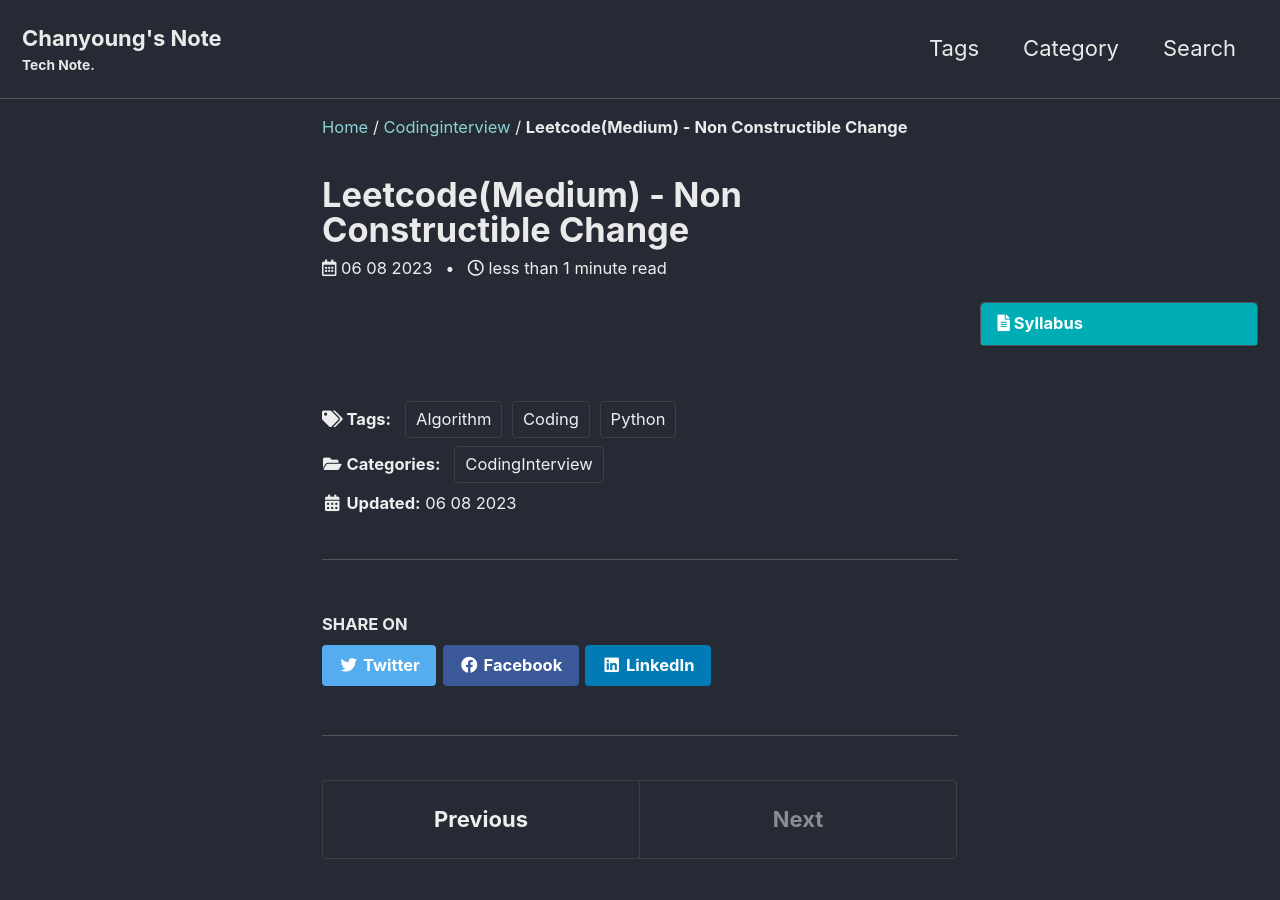
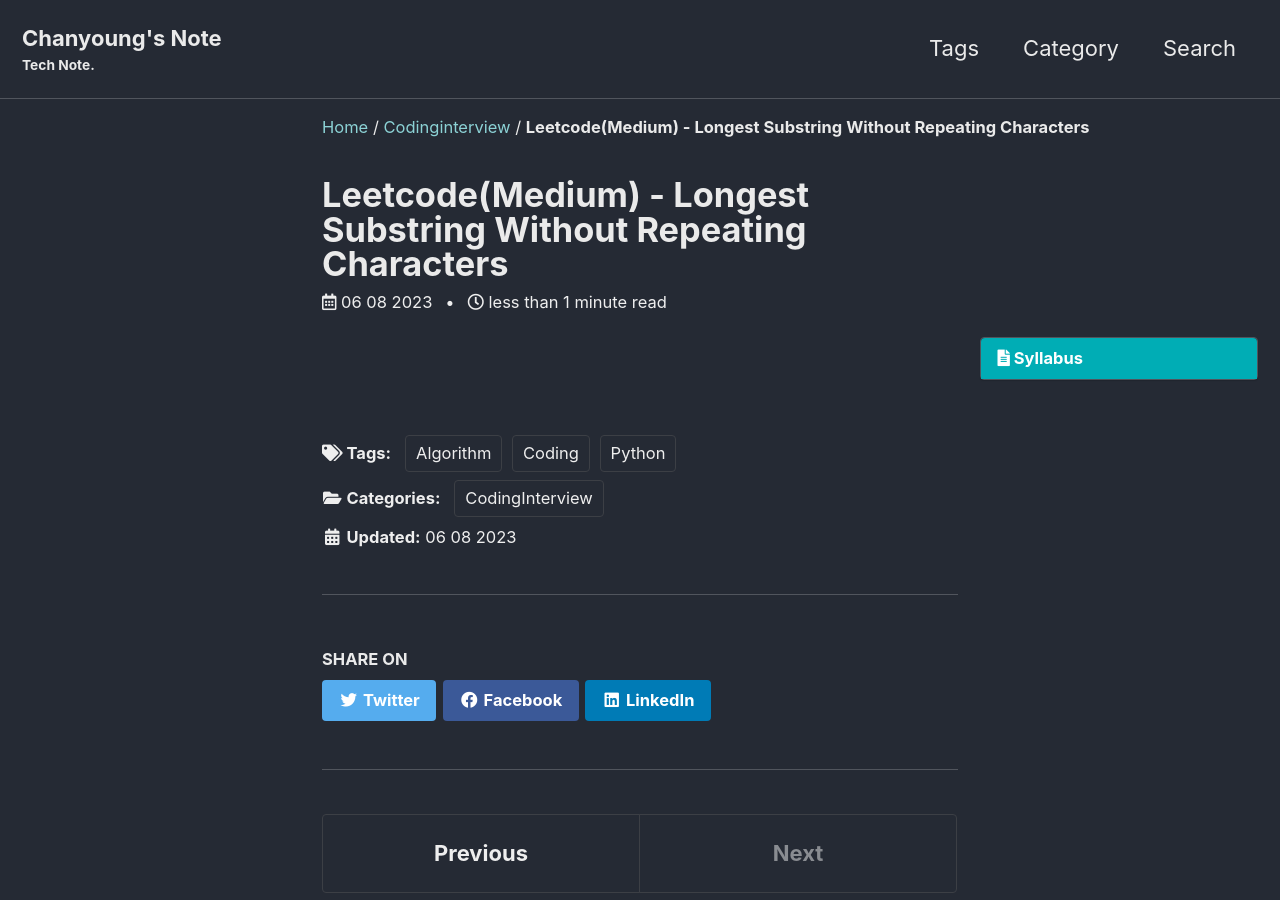
Before and after one commit to PyChanyoung/PyChanyoung.github.io, a Jekyll site: the page built from _posts/2023-06-08-LongestSubstringWithoutRepeatingCharacters.md, in a window 1280 px wide and 900 px high. Built offline with Jekyll 4.4.1, drawn with Linux system fonts in a browser that asks for light colours; cached includes are drawn as plain includes; some web fonts are replaced; comment, search, counter and statistics services are not loaded.

Commit message:
Content update

```diff
--- a/_posts/2023-06-08-LongestSubstringWithoutRepeatingCharacters.md
+++ b/_posts/2023-06-08-LongestSubstringWithoutRepeatingCharacters.md
@@ -1,6 +1,6 @@
 ---
 layout: single
-title: "Leetcode(Medium) - Non Constructible Change"
+title: "Leetcode(Medium) - Longest Substring Without Repeating Characters"
 categories: CodingInterview
 tag: [Python, Algorithm, Coding]
 toc: true
```
